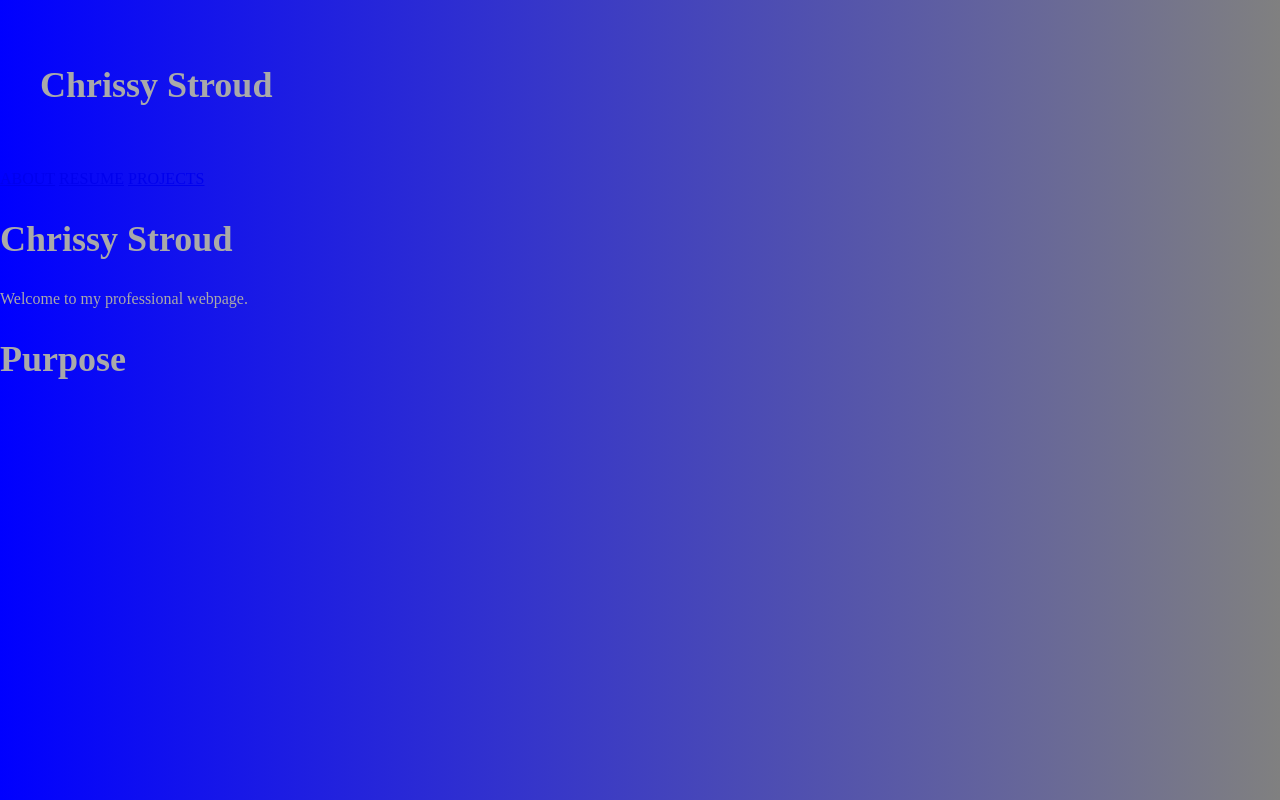
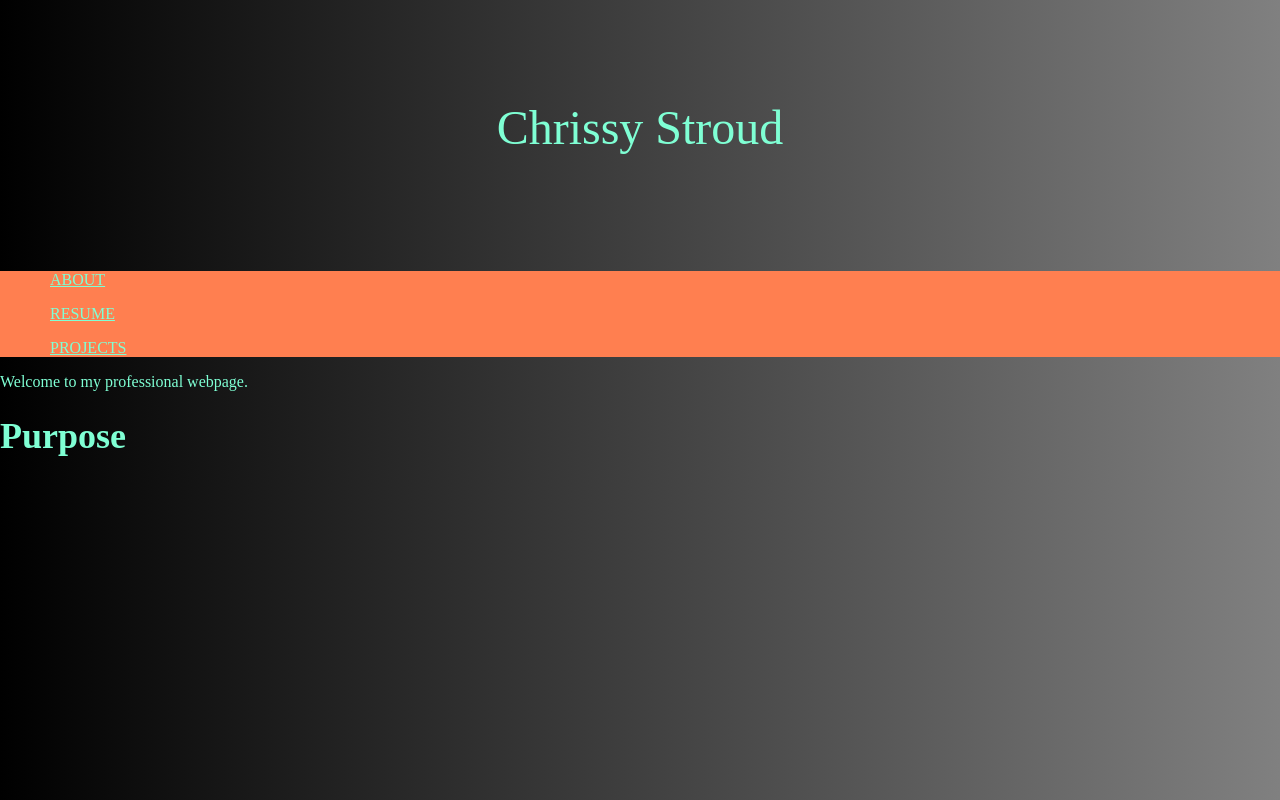
Before and after one commit to cstroud6/cstroud6.github.io, a plain HTML site: page index.html in a window 1280 px wide. Drawn offline with Linux system fonts and the light colour scheme.

Commit message:
updated website

```diff
--- a/index.html
+++ b/index.html
@@ -8,26 +8,24 @@
 </head>
 
 <body>
-	<div class="header">
-	 <h1>Chrissy Stroud</h1>
-	</div>
 
-            <ul>
-                <li><a target="_blank" href="https://cstroud6.github.io/about">ABOUT</a></li>
-                <li><a target="_blank" href="https://cstroud6.github.io/resume">RESUME</a></li>
-                <li><a target="_blank" href="https://cstroud6.github.io/projects">PROJECTS</a></li>
-            </ul>
+	<header>Chrissy Stroud</header>
 
+	<nav>
+			    <ul><a target="_blank" href="about.html">ABOUT</a></ul>
+                <ul><a target="_blank" href="resume.html">RESUME</a></ul>
+                <ul><a target="_blank" href="projects.html">PROJECTS</a></ul>
 
+	</nav>
 
-    <section>
-        <h1>Chrissy Stroud</h1>
+    <div>
+
         <p>Welcome to my professional webpage.</p>
         <h1>Purpose</h1>
         <p>
 
         </p>
-    </section>
+    </div>
 
 
 
--- a/style.css
+++ b/style.css
@@ -1,34 +1,27 @@
 /*Chrissy Stroud-HW7*/
 
 header{
+	font-size: 48px;
+
 	text-align:center;
-	padding: 20px;
+	padding: 100px;
+	margin: 0;
 }
-ul{
-	list-style-type: none;
-	margin: 0;
-	padding: 0;
+nav{
+	background-color:coral;
 }
-li{
-	display: inline;
-}
-a hover:{
-	display: block;
-	padding: 14px;
-	text-decoration: none;
-	color: springgreen;
+ul a{
+
+	padding: 10px;
+	color: aquamarine;
+	text-align: center;
 }
 body{
     margin: 0;
-	background-image: linear-gradient(to right, blue, grey);
-    color: darkgray;
+	background-image: linear-gradient(to right, black, grey);
+    color: aquamarine;
 }
-div{
-	width:300px;
-	border: 15px black;
-	padding: 20px;
-	margin: 20px;
-}
+
 
 h1{
 	font-size: 36px;
```
